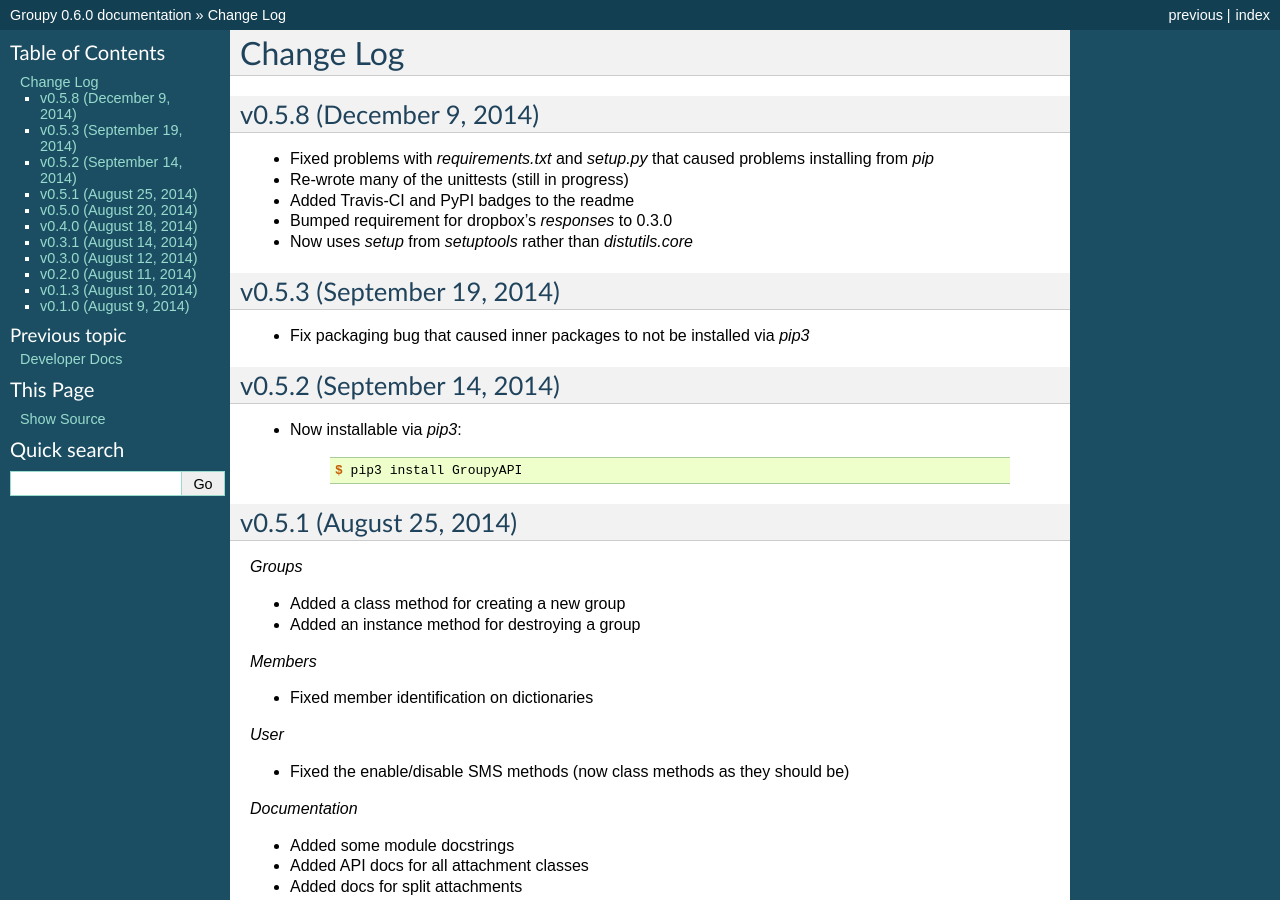
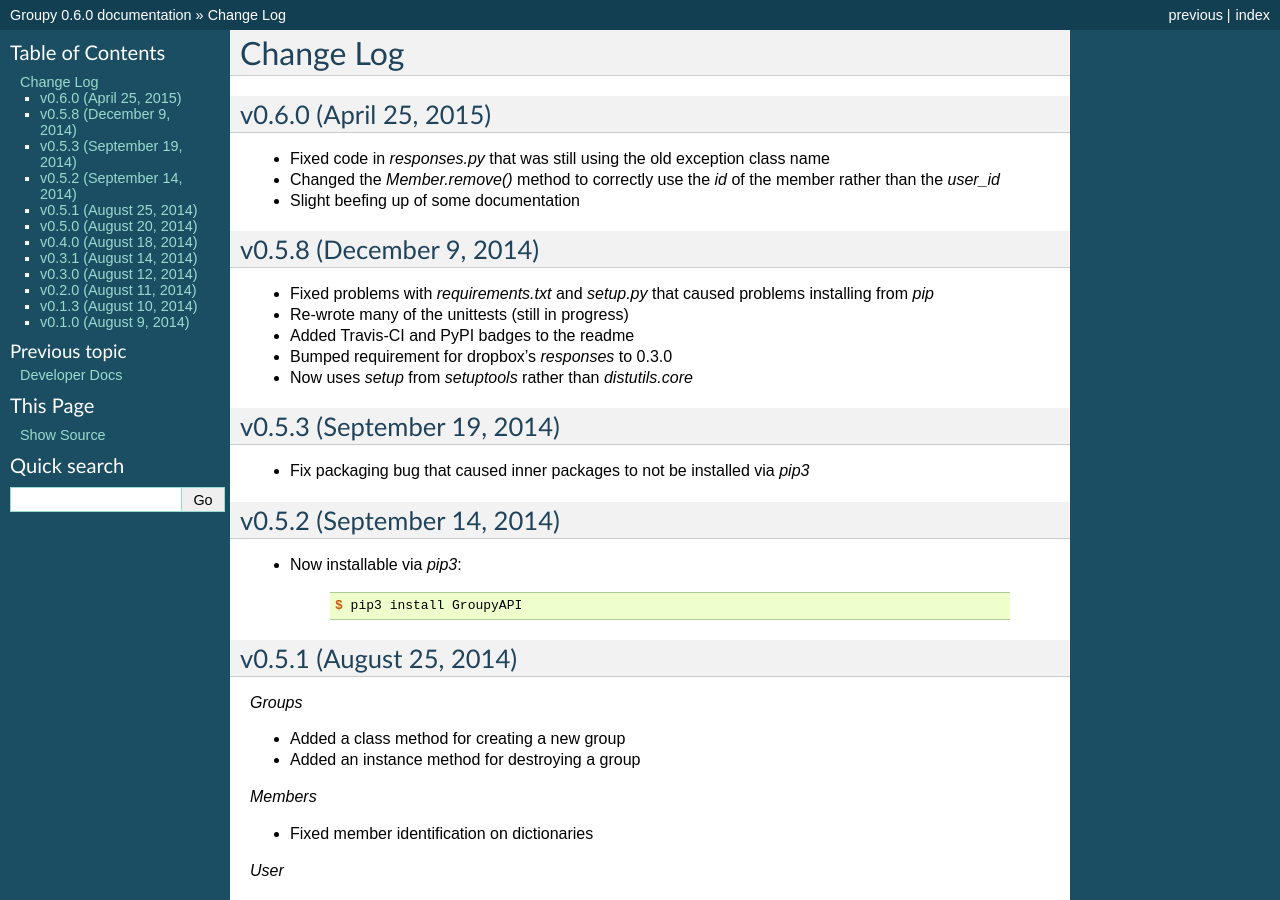
Before and after one commit to rhgrant10/Groupy, a Sphinx documentation site: the page built from docs/pages/changelog.rst, in a window 1280 px wide and 900 px high. Built offline with Sphinx 7.4.7, drawn with Linux system fonts in a browser that asks for light colours.

Commit message:
Updated changelog for v0.6.0

```diff
--- a/docs/pages/changelog.rst
+++ b/docs/pages/changelog.rst
@@ -1,6 +1,13 @@
 ==========
 Change Log
 ==========
+
+v0.6.0 (April 25, 2015)
+=========================
+
+- Fixed code in `responses.py` that was still using the old exception class name
+- Changed the `Member.remove()` method to correctly use the `id` of the member rather than the `user_id`
+- Slight beefing up of some documentation
 
 v0.5.8 (December 9, 2014)
 =========================
```
